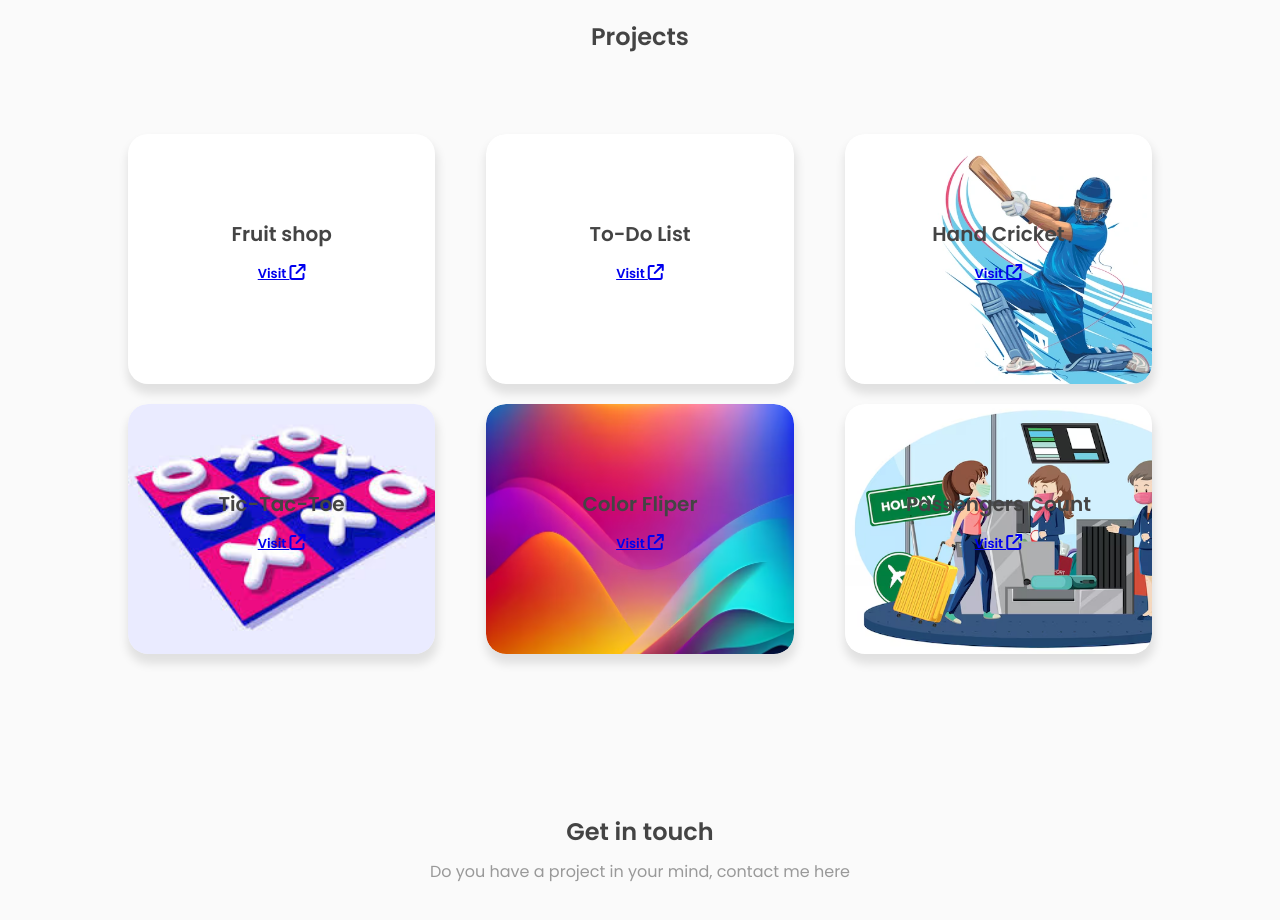
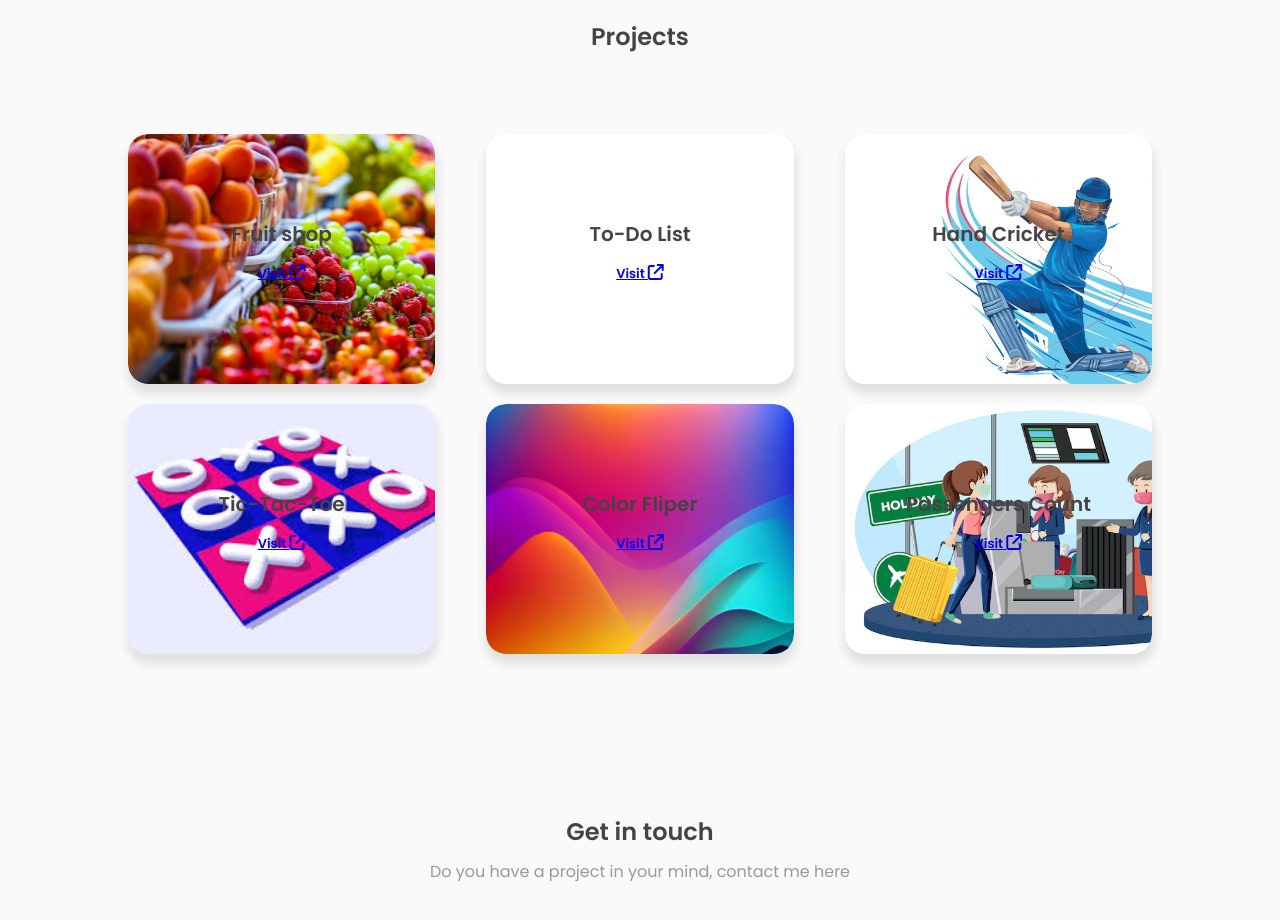
Before and after one commit to Naveenraj20/Portfolio, a plain HTML site: page index.html in a window 1280 px wide. Shown: the part 1520-2440 px from the top of the page. Drawn offline with nearby package versions, Linux system fonts and the light colour scheme.

Commit message:
Update style.css
fruit shop project image added

```diff
--- a/style.css
+++ b/style.css
@@ -427,6 +427,9 @@ h3 {
 .todolist_project {
   background-image: url(todoimage.webp);
 }
+.fruitshop_project{
+    background-image: url(Fruit-shop-img.webp);
+}
 .visit-tag {
   font-size: small;
   font-family: monospace;
```
